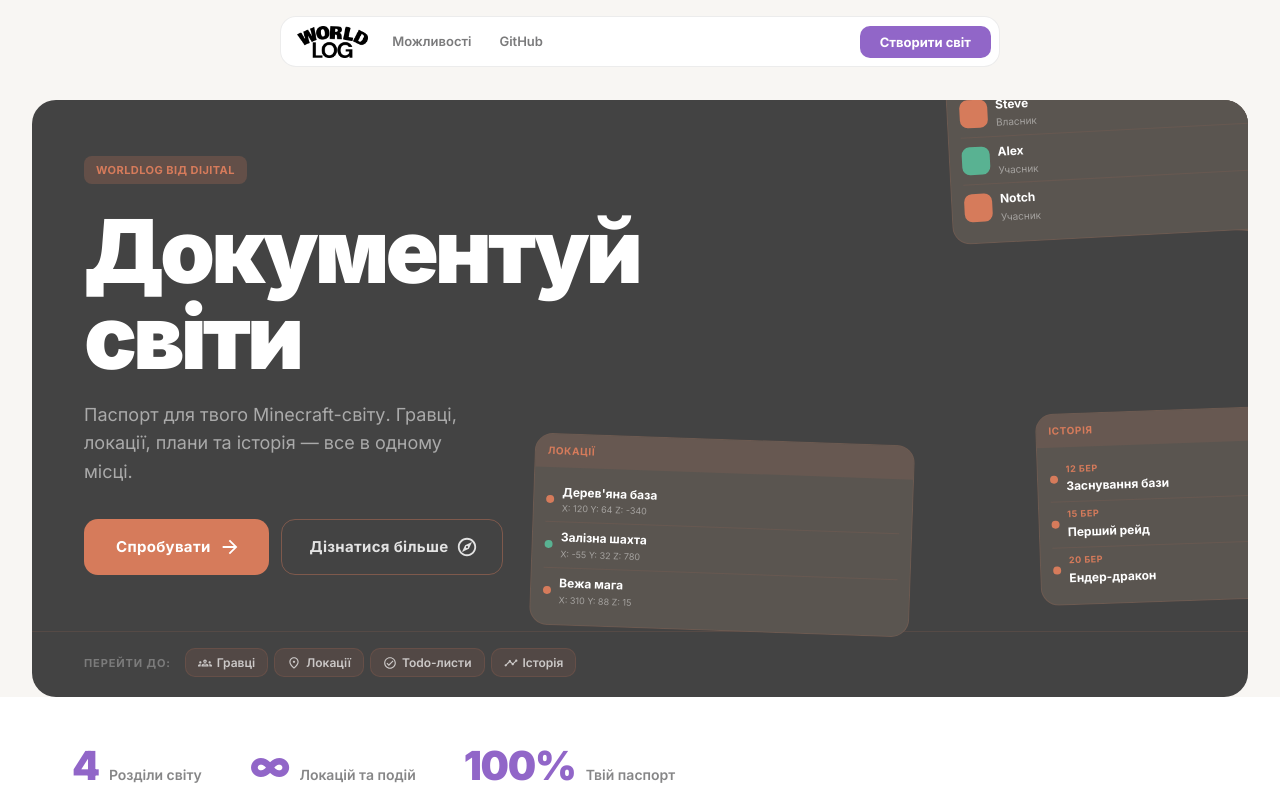
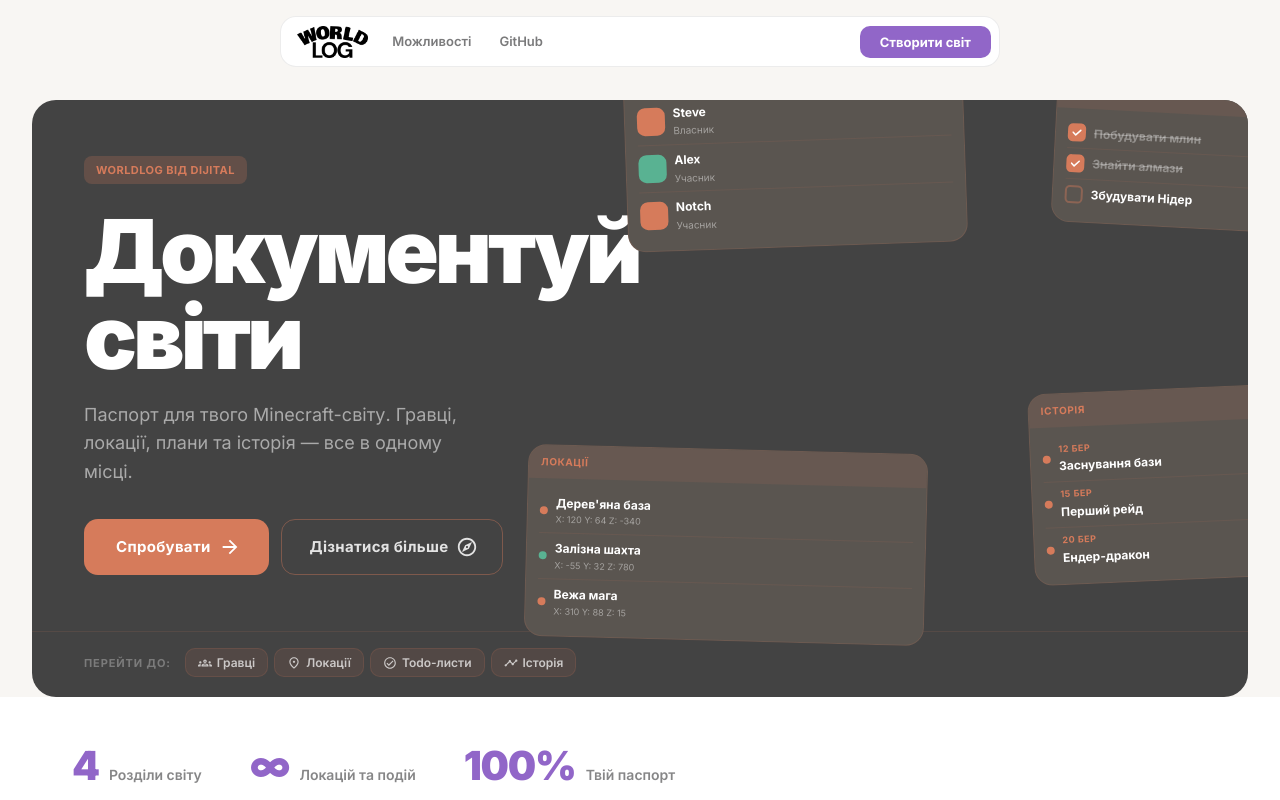
Before and after one commit to ttjelky/Worldlog, a React (Vite) app in the folder frontend/: page / in a window 1280 px wide. Shown: the top 800 px of the page. Built offline with nearby package versions, Linux system fonts and the light colour scheme; no server answers.

Commit message:
feat: asymmetric mockup card layout matching reference illustration

```diff
--- a/frontend/src/features/landing/components/Hero/Hero.module.css
+++ b/frontend/src/features/landing/components/Hero/Hero.module.css
@@ -156,10 +156,10 @@
 
 .heroCollage {
   position: absolute;
-  top: -40px;
-  right: -60px;
-  bottom: 60px;
-  left: -20px;
+  top: -20px;
+  right: 0;
+  bottom: 40px;
+  left: 0;
 }
 
 .heroNav {
@@ -232,35 +232,35 @@
 }
 
 .collagePlayers {
-  width: 320px;
-  top: -20px;
-  right: 40px;
+  width: 340px;
+  top: -30px;
+  left: 5%;
   z-index: 3;
-  transform: rotate(-3deg);
+  transform: rotate(-2deg);
 }
 
 .collageLocations {
-  width: 380px;
-  bottom: -60px;
-  left: -40px;
+  width: 400px;
+  bottom: -50px;
+  left: -10%;
   z-index: 4;
-  transform: rotate(2deg);
+  transform: rotate(1.5deg);
 }
 
 .collageTodos {
-  width: 280px;
-  top: 20px;
-  right: -40px;
+  width: 260px;
+  top: 0;
+  right: -10%;
   z-index: 2;
-  transform: rotate(4deg);
+  transform: rotate(3deg);
 }
 
 .collageTimeline {
-  width: 300px;
-  bottom: -30px;
-  right: -30px;
+  width: 250px;
+  bottom: 10px;
+  right: -5%;
   z-index: 5;
-  transform: rotate(-2deg);
+  transform: rotate(-2.5deg);
 }
 
 .mockupHeader {
```
